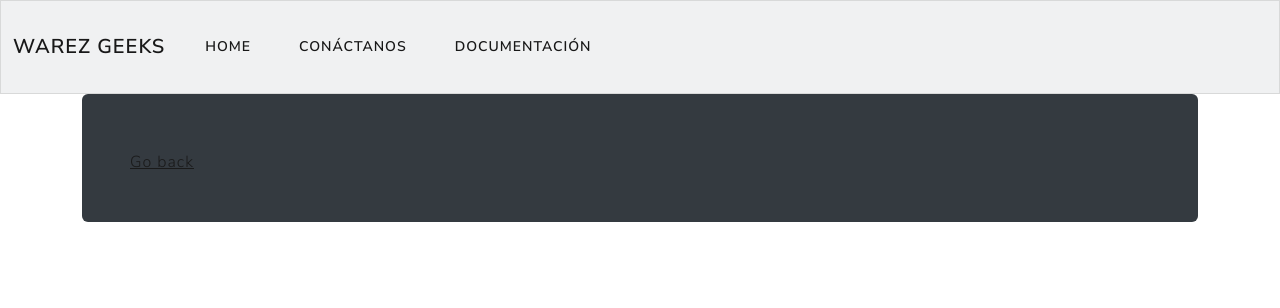
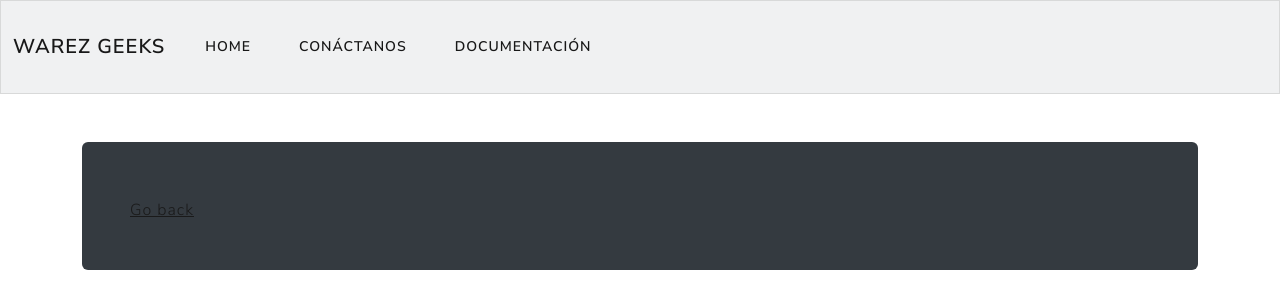
Before and after one commit to LordStacker/warezgeeks_frontend, a React (Create React App) app: page /documentation/1/detail in a window 1280 px wide. Shown: the top 308 px of the page. Built offline with nearby package versions, Linux system fonts and the light colour scheme; no server answers.

Commit message:
minor changes

```diff
--- a/src/components/Documentation.js
+++ b/src/components/Documentation.js
@@ -9,13 +9,15 @@ const Documentation = () => {
     useEffect(() => {
         actions.getDocumentation();
     }, [])
-//document instead of documents
+    //document instead of documents
     return (
         <>
             <div className="row">
-                <h1 className="neonText">Documentation</h1>
-                <div className="scrolling-wrapper row flex-row flex-nowrap mt-3 pb-3 pt-2 mb-3">
-                    {store.Documents.map((Document, i) => <div className="col-md-3"><CardDocumentation data={Document} image="https://encrypted-tbn0.gstatic.com/images?q=tbn:ANd9GcQIM01QOS1X1N5Q0l7x4-aMrpcpGXNXegxanuZ53eL6fZRX2IQ8ILTyV_Uy4eRpbKrzrpg&usqp=CAU" /></div>)}
+                <div className="container">
+                    <h1>Documentation</h1>
+                    <div className="scrolling-wrapper row flex-row flex-nowrap mt-3 pb-3 pt-2 mb-3">
+                        {store.Documents.map((Document, i) => <div className="col-md-3"><CardDocumentation data={Document} image="https://encrypted-tbn0.gstatic.com/images?q=tbn:ANd9GcQIM01QOS1X1N5Q0l7x4-aMrpcpGXNXegxanuZ53eL6fZRX2IQ8ILTyV_Uy4eRpbKrzrpg&usqp=CAU" /></div>)}
+                    </div>
                 </div>
             </div>
         </>
--- a/src/components/JumbotronDocs.js
+++ b/src/components/JumbotronDocs.js
@@ -14,7 +14,7 @@ const JumbotronDocs = (props) => {
     }, [])
     return (
         <>
-            <div className="container">
+            <div className="container pt-5">
                 <div className="p-4 p-md-5 mb-4 text-white rounded bg-dark">
                     <div className="col-md-6 px-0">
                         <h1 className="fst-italic">{!!store.document && store.document.info}</h1>
```
